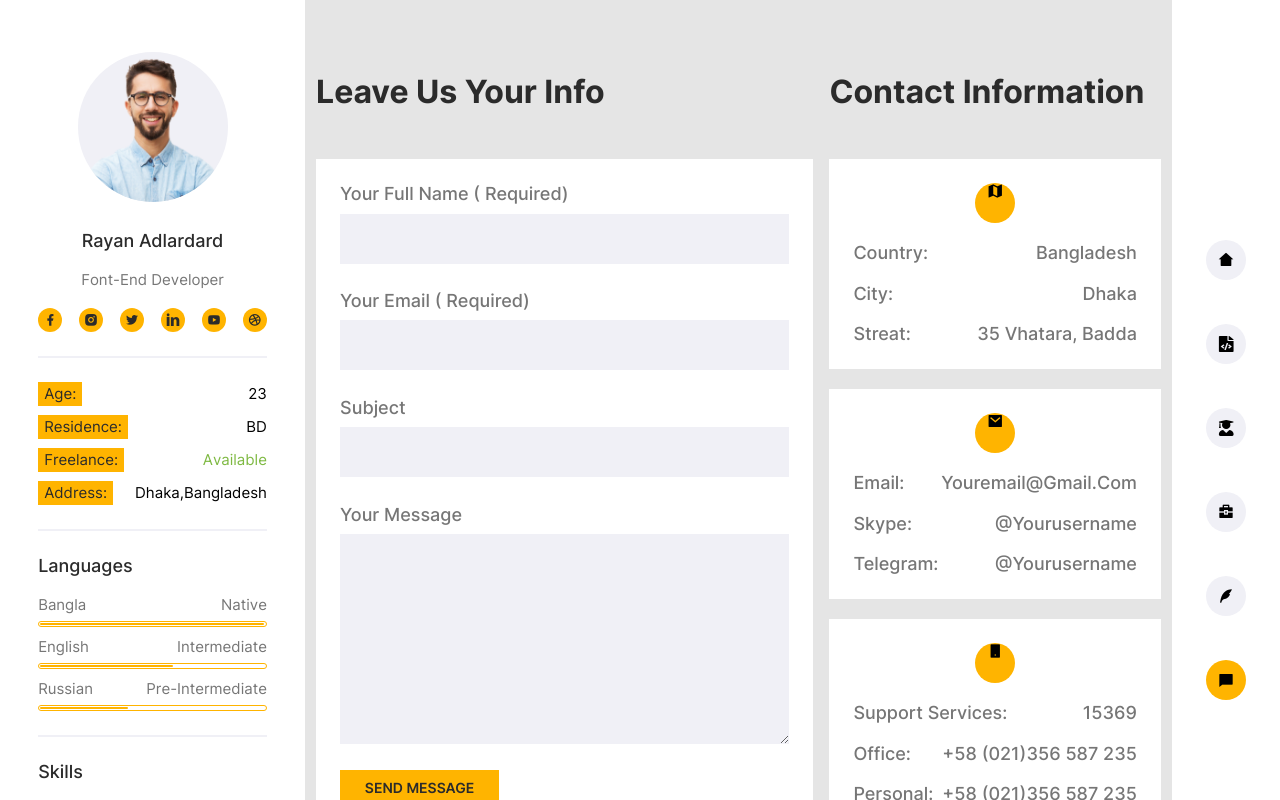
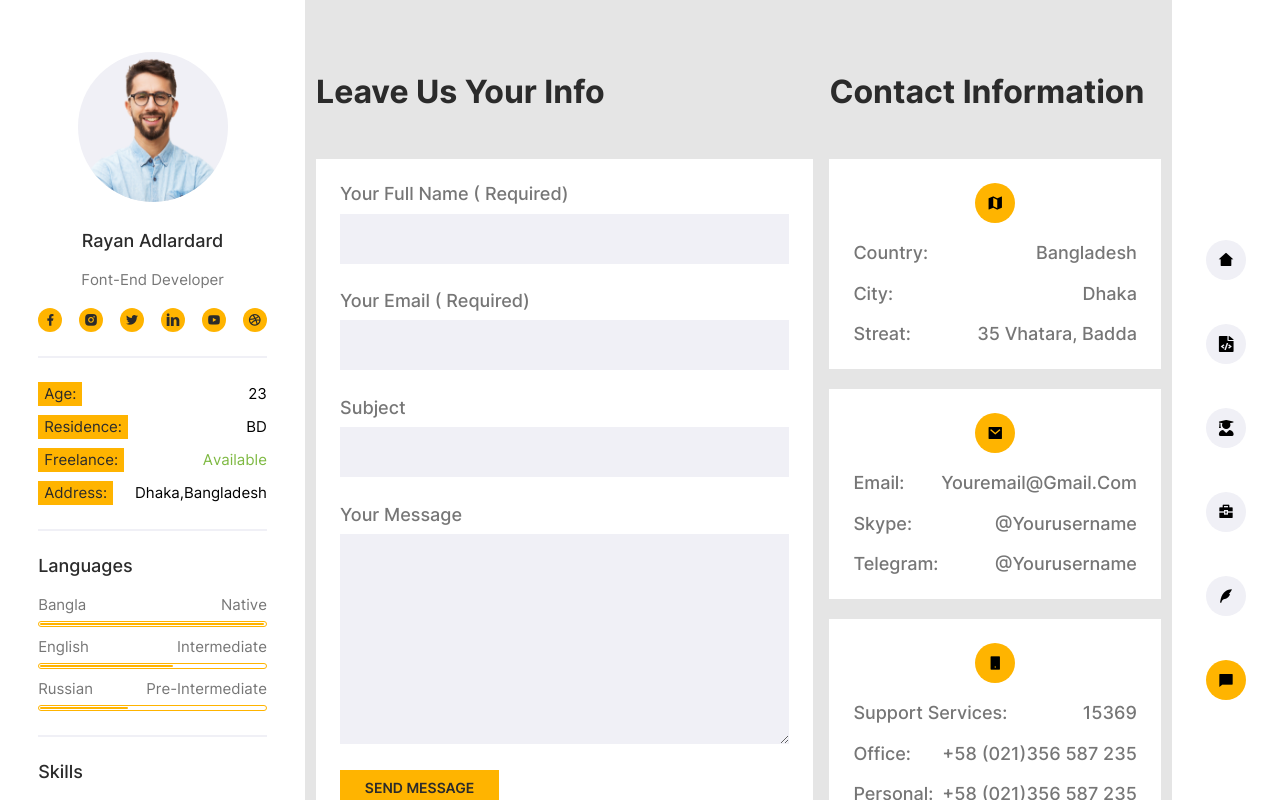
Before and after one commit to lazizbekshodmonov/portfolio, a Vue app: page /contact in a window 1280 px wide. Shown: the top 800 px of the page. Built offline with nearby package versions, Linux system fonts and the light colour scheme.

Commit message:
bug fixing

```diff
--- a/src/components/ui-components/ContactInfoItem.vue
+++ b/src/components/ui-components/ContactInfoItem.vue
@@ -8,7 +8,7 @@ const props = defineProps<{
 
 <template>
     <div class="info_item bg-white p-6 flex items-center justify-between flex-col">
-        <div class="icon flex items-between justify-center">
+        <div class="icon flex items-center justify-center">
             <span :class="contactItem.icon"></span>
         </div>
         <div class="items flex justify-between" v-for="item in contactItem.items">
```
